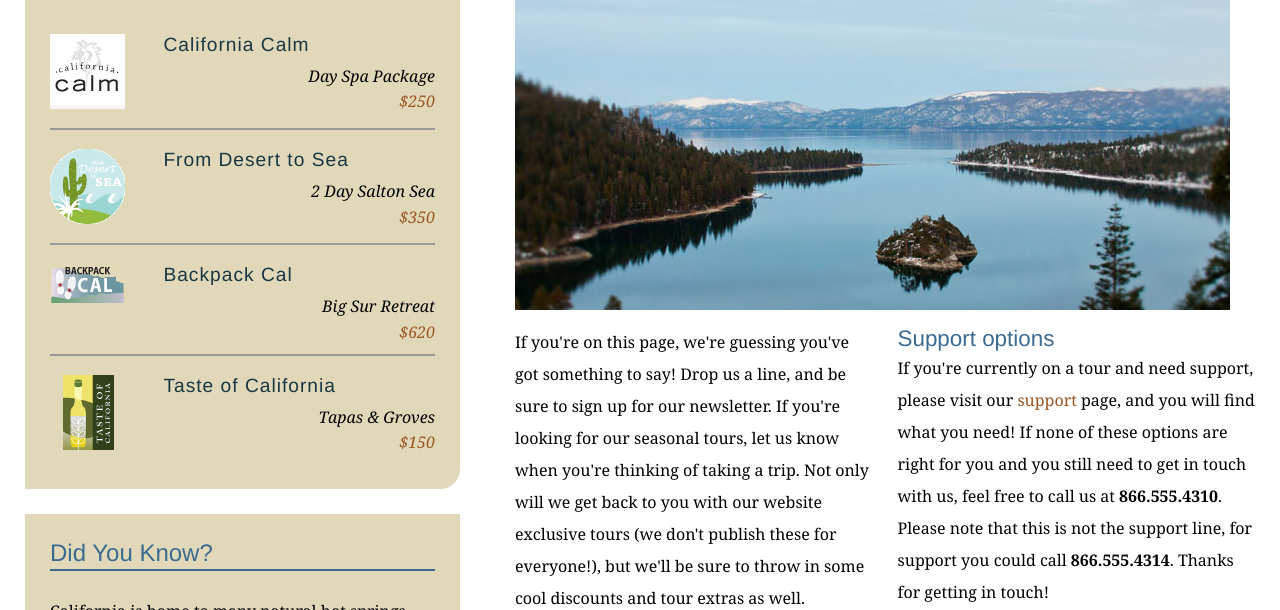
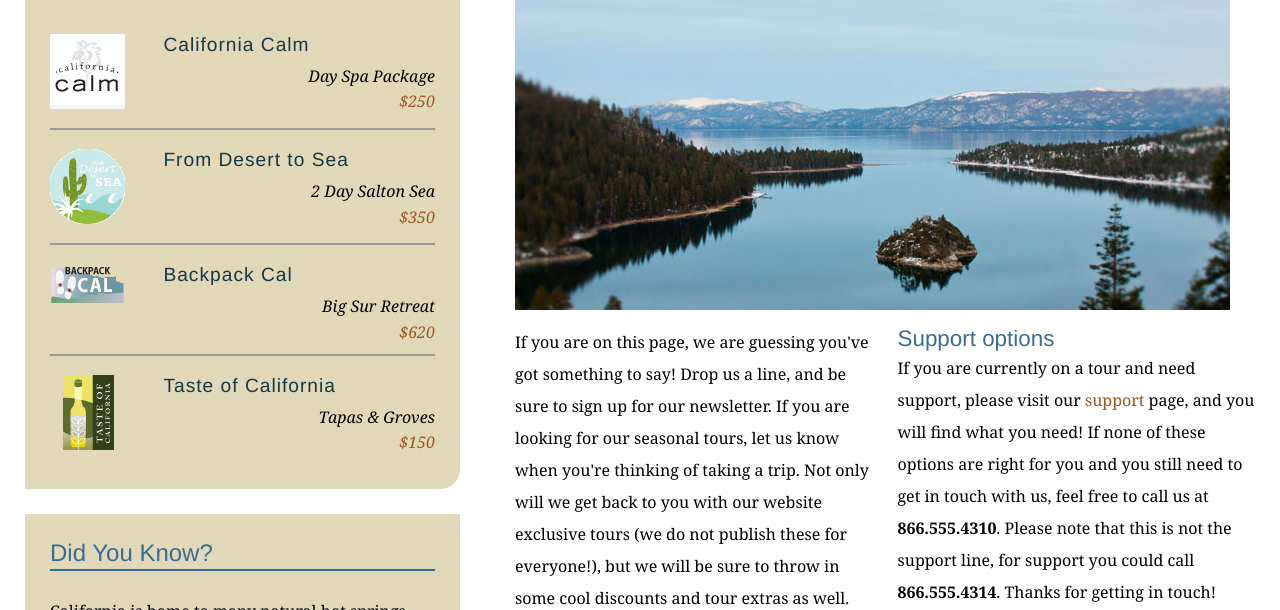
Before and after one commit to emrekazan/git_play_repo, a plain HTML site: page contact.html in a window 1280 px wide. Shown: the part 342-952 px from the top of the page. Drawn offline with Linux system fonts and the light colour scheme.

Commit message:
Remove contractions from contact.html file

```diff
--- a/contact.html
+++ b/contact.html
@@ -68,10 +68,10 @@
           <h1>Get in touch</h1>
           <img src="assets/images/emerald_bay.jpg" alt="Beautiful Lake Tahoe" class="articleImage" />
           <div class="multiCol">
-            <p>If you're on this page, we're guessing you've got something to say! Drop us a line, and be sure to sign up for our newsletter. If you're looking for our seasonal tours,  let us know when you're thinking of taking a trip. Not only will we get back to you with our website exclusive tours (we don't publish these for everyone!), but we'll be sure to throw in some cool discounts and tour extras as well.</p>
+            <p>If you are on this page, we are guessing you've got something to say! Drop us a line, and be sure to sign up for our newsletter. If you are looking for our seasonal tours,  let us know when you're thinking of taking a trip. Not only will we get back to you with our website exclusive tours (we do not publish these for everyone!), but we will be sure to throw in some cool discounts and tour extras as well.</p>
 
             <h2>Support options</h2>
-            <p>If you're currently on a tour and need support, please visit our <a href="support.html">support </a> page, and you will find what you need! If none of these options are right for you and you still need to get in touch with us, feel free to call us at<span class="phone"> <strong>866.555.4310</strong>. Please note that this is not the support line, for support you could call </span><strong>866.555.4314</strong>. Thanks for getting in touch!</p>
+            <p>If you are currently on a tour and need support, please visit our <a href="support.html">support </a> page, and you will find what you need! If none of these options are right for you and you still need to get in touch with us, feel free to call us at<span class="phone"> <strong>866.555.4310</strong>. Please note that this is not the support line, for support you could call </span><strong>866.555.4314</strong>. Thanks for getting in touch!</p>
           </div>
 
           <form id="frmContact" name="frmContact" method="post" action="contact_process.html">
```
